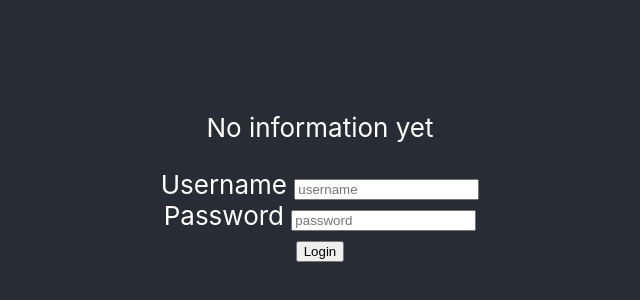
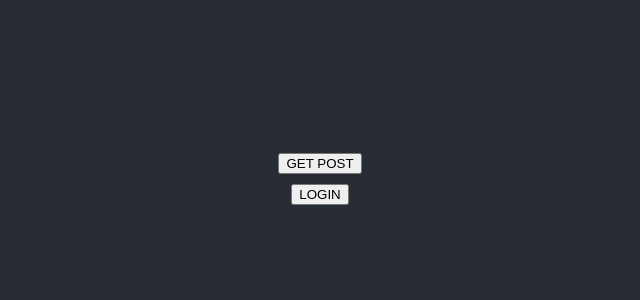
Before and after one commit to htdtram/graphql-react-with-apollo-client, a React (Create React App) app: page / in a window 1280 px wide. Shown: the part 226-526 px from the top of the page, without its empty margins (320-960 px from the left). Built offline with nearby package versions, Linux system fonts and the light colour scheme.

Commit message:
apollo client graphql

```diff
--- a/package.json
+++ b/package.json
@@ -6,7 +6,9 @@
     "@testing-library/jest-dom": "^4.2.4",
     "@testing-library/react": "^9.3.2",
     "@testing-library/user-event": "^7.1.2",
+    "apollo-boost": "^0.4.9",
     "axios": "^0.20.0",
+    "graphql": "^15.3.0",
     "react": "^16.13.1",
     "react-dom": "^16.13.1",
     "react-scripts": "3.4.3"
--- /dev/null
+++ b/src/ApolloClientGraphQL.js
@@ -0,0 +1,81 @@
+import React from 'react';
+import ApolloClient, {gql} from 'apollo-boost';
+
+const client = new ApolloClient({
+  uri: 'http://graphql-base.herokuapp.com/graphql'
+})
+
+const GET_POST = gql`
+ query getpost($id: ID!){
+    post(id:$id){
+      id
+      title
+      description
+      author{
+        name
+        posts(first: 2){
+          nodes{
+            title
+            description
+          }
+        }
+      }
+    }
+  }`
+
+const LOGIN = gql`
+  mutation login($username: String!, $password: String!){
+    signInUser(input:{credentials:{
+      username: $username,
+        password: $password
+    }})
+    {
+      user{
+        name
+      }
+      token
+    }
+  }`
+const onFetchData = () => {
+  client.query({
+    query: GET_POST,
+    variables:{
+      id: '1'
+    }
+  }).then(result => {
+    console.log(result);
+  })
+}
+
+
+const onClickGetPost = event => {
+  event.preventDefault();
+  onFetchData();
+}
+
+const login = event => {
+  event.preventDefault();
+  client.mutate({
+    mutation: LOGIN,
+    variables:{
+      username: "Admin",
+      password: "123456"
+    }
+  }).then(result => {
+    console.log(result);
+  })
+}
+
+
+
+const ApolloClientGraphQL = () => {
+  return (
+          <div>
+        {/* <input id='input' type='text' value={input} onChange={this.onChangeinput} /> */}
+          <button id='btnGetPost' onClick={onClickGetPost}>GET POST</button> <br/>
+          <button id='btnLogin' onClick={login}>LOGIN</button>
+      </div>
+  )
+}
+
+export default ApolloClientGraphQL
--- a/src/App.js
+++ b/src/App.js
@@ -1,6 +1,7 @@
 import React, { Component } from 'react';
 import './App.css';
 import ApiAxios from './ApiAxios';
+import ApolloClientGraphQL from './ApolloClientGraphQL';
 
 const TITLE = 'React with GraphQL';
 
@@ -10,7 +11,8 @@ export default class App extends Component {
       <div className="App">
         <header className="App-header">
           {/* <h1>{TITLE}</h1> */}
-          <ApiAxios/>
+          {/* <ApiAxios/> */}
+          <ApolloClientGraphQL/>
         </header>
       </div>
     );
```
Also changed, not shown: 1 other file (tests, documents, lock files or other folders).
